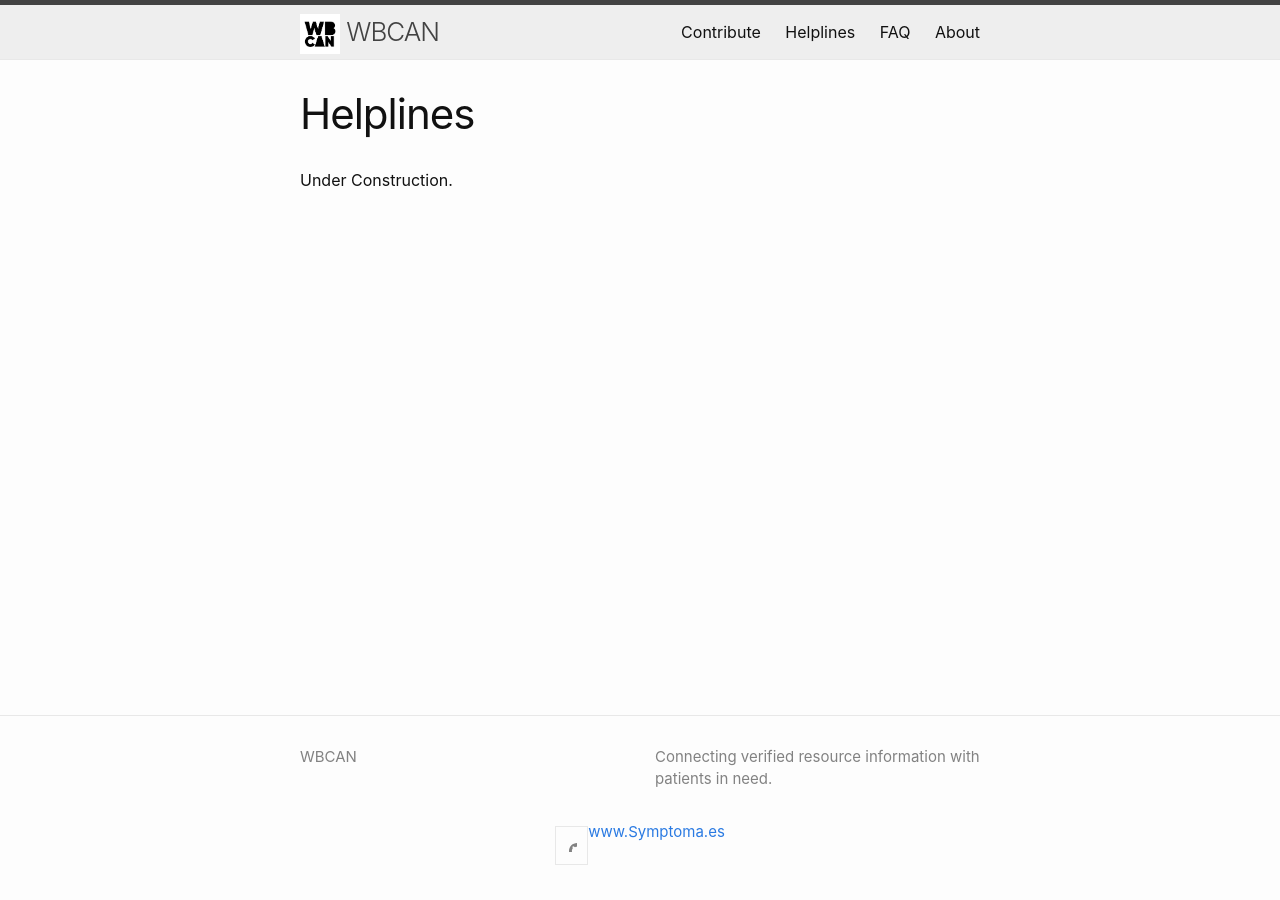
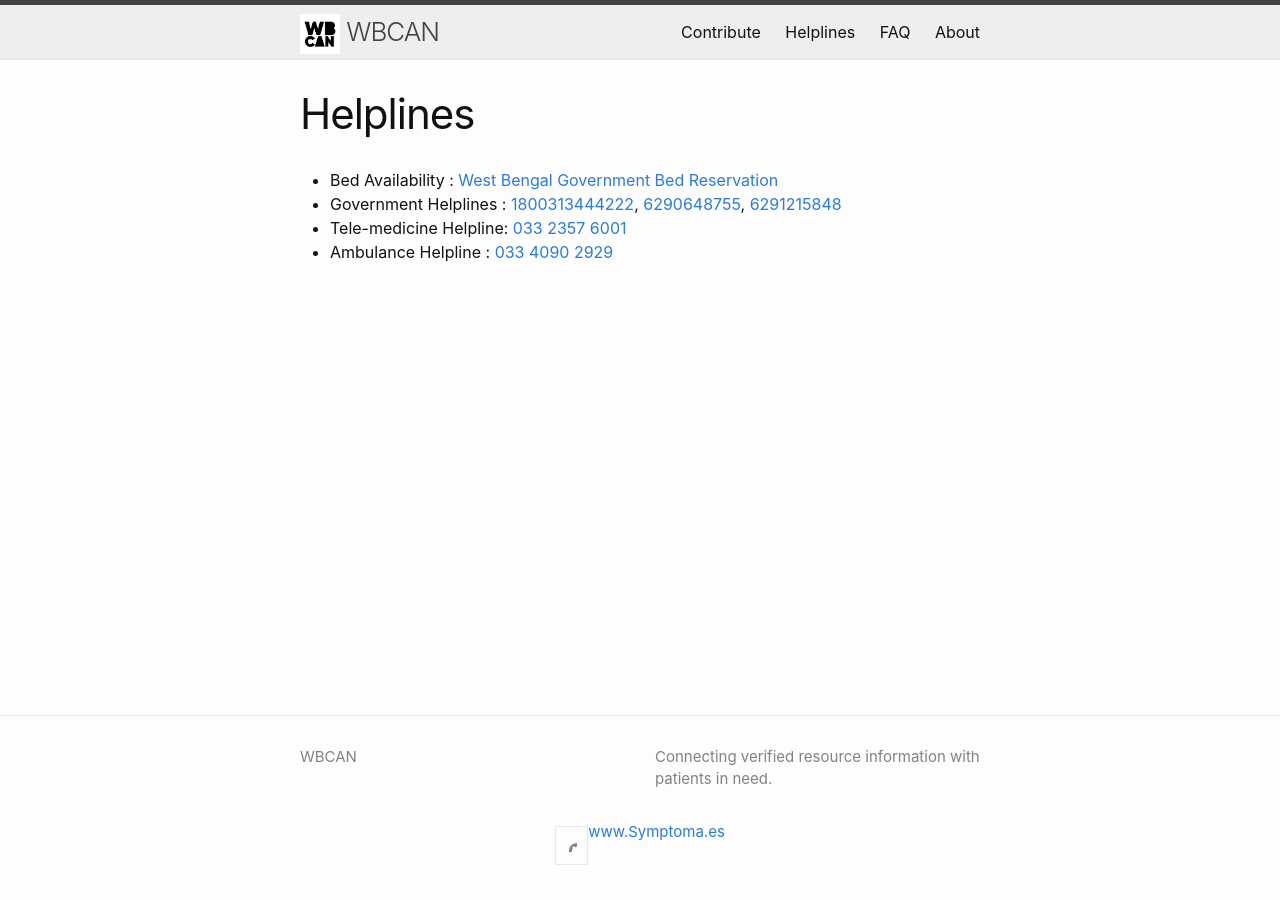
Before and after one commit to debjyoti0891/wecan-covidhelp, a Jekyll site: the page built from resources.markdown, in a window 1280 px wide. Built offline with Jekyll 4.4.1, drawn with Linux system fonts in a browser that asks for light colours; a script that is not in the unit is left out.

Commit message:
updated helplines

```diff
--- a/resources.markdown
+++ b/resources.markdown
@@ -4,4 +4,7 @@ title: Helplines
 permalink: /tools/
 ---
 
-Under Construction.
++ Bed Availability :  [West Bengal Government Bed Reservation](https://excise.wb.gov.in/CHMS/Public/Page/CHMS_Public_Hospital_Bed_Availability.aspx)
++ Government  Helplines :  [1800313444222](tel:1800313444222), [6290648755](tel:6290648755), [6291215848](tel:6291215848)
++ Tele-medicine Helpline: [033 2357 6001](tel:03323576001)
++ Ambulance Helpline : [033 4090 2929](tel:03340902929)
```
Also changed, not shown: 1 other file.
